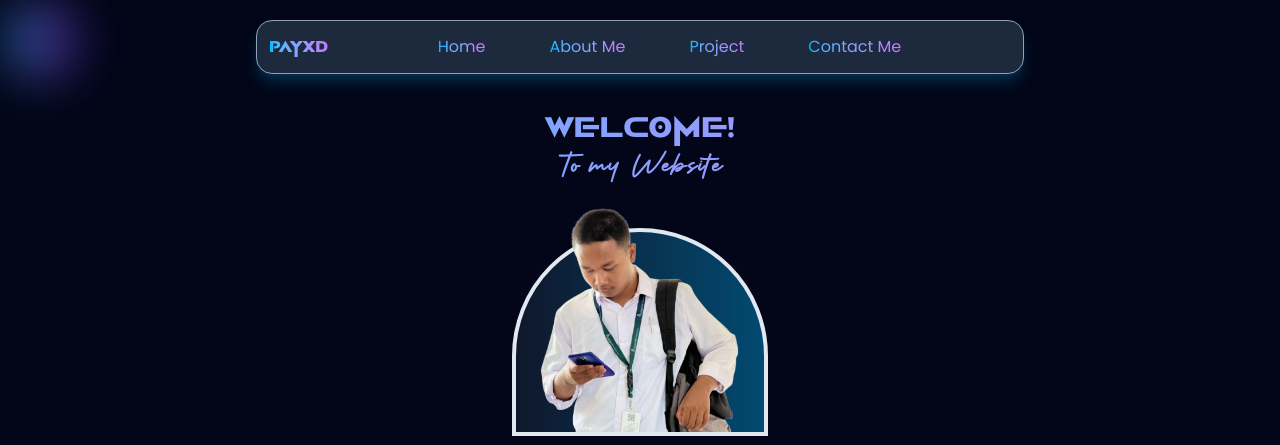
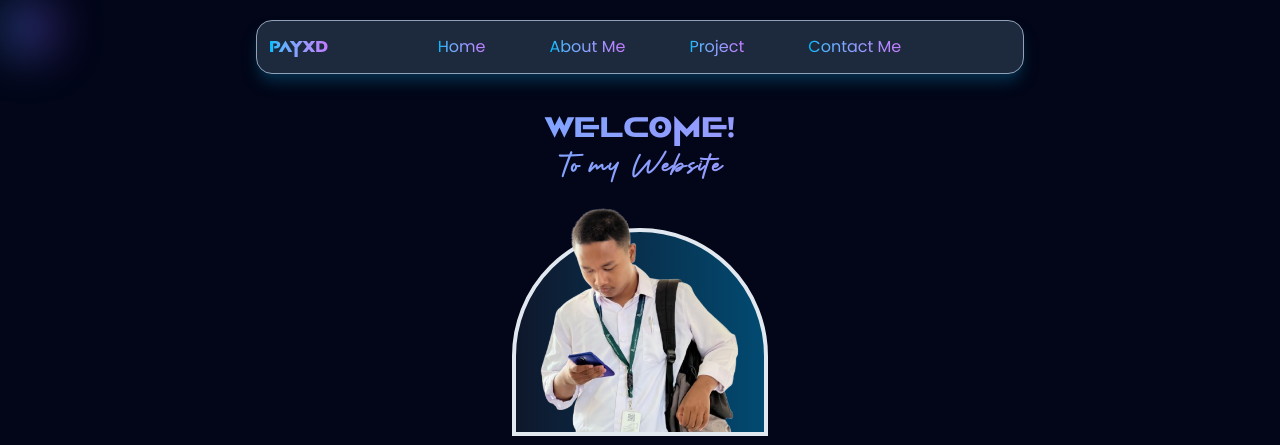
Before and after one commit to Rifaiiii04/tailwindcss-2, a website: page public/index.html in a window 1280 px wide. Shown: the top 445 px of the page. Drawn offline with Linux system fonts and the light colour scheme.

Commit message:
add active

```diff
--- a/public/index.html
+++ b/public/index.html
@@ -12,7 +12,7 @@
   </head>
   <body class="bg-slate-950 text-slate-200">
      <!-- cursor -->
-    <div class="hidden sm:block fixed w-20 h-20 bg-gradient-to-r z-0 from-sky-500 to-purple-700 blur-xl rounded-full pointer-events-none opacity-50" id="cursor"></div>
+    <div class="hidden sm:block fixed w-14 h-14 bg-gradient-to-r z-0 from-sky-500 to-purple-700 blur-xl rounded-full pointer-events-none opacity-50" id="cursor"></div>
     <header class="p-3">
       <!-- Toggle -->
       <button id="menuToggle" class="block fixed top-3 text-4xl z-20 md:hidden cursor-pointer" >
```
Also changed, not shown: public/src/output.css.
